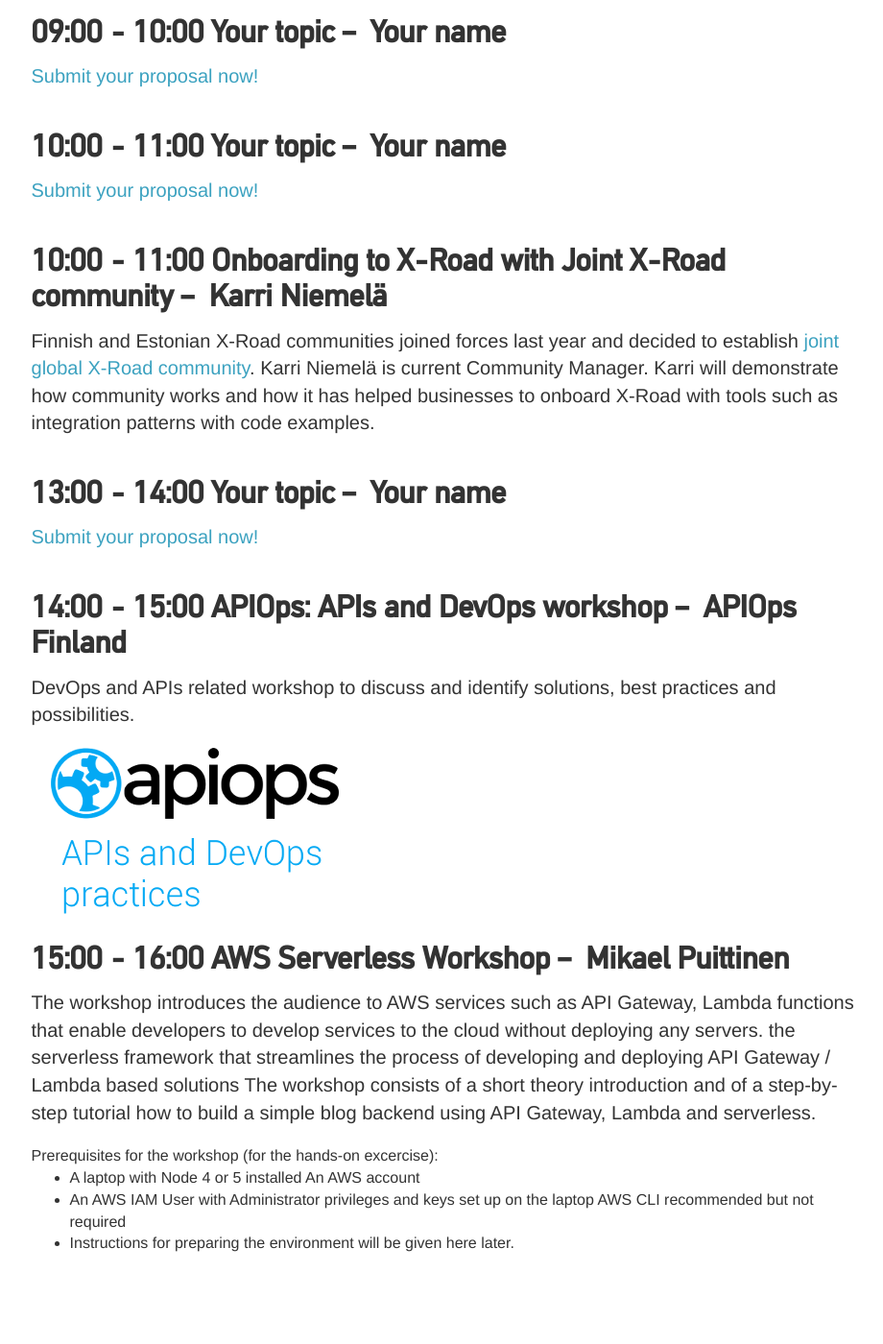
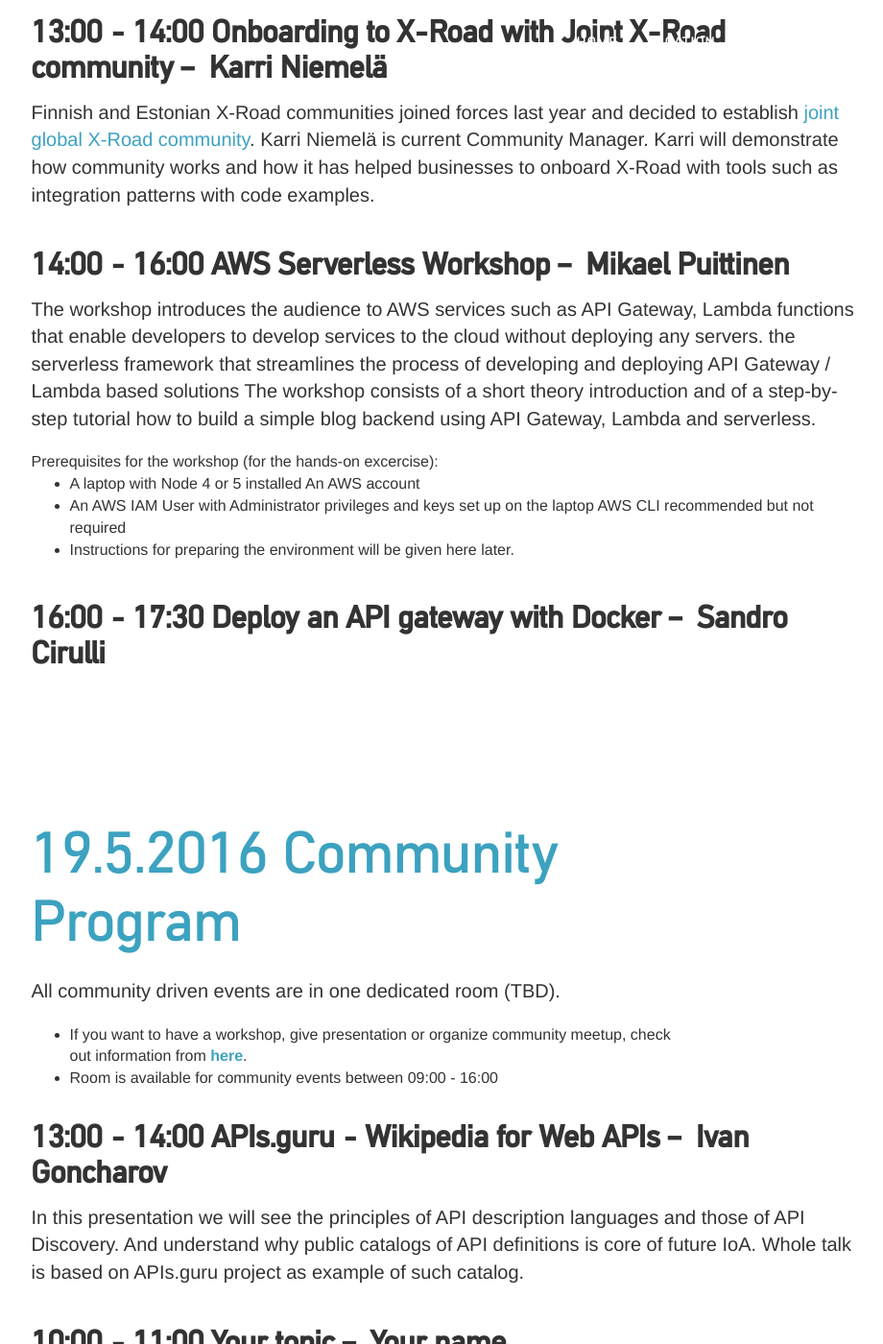
Before and after one commit to apidaysnordic/apidaysnordic.github.io, a Jekyll site: the page built from programme/index.md, in a window 1280 px wide and 1400 px high, scrolled down 5163 px. Shown: the whole window at 96% size, without its empty margins (178-1098 px from the left). Built offline with Jekyll 4.4.1, drawn with Linux system fonts in a browser that asks for light colours; some web fonts are replaced; comment, search, counter and statistics services are not loaded; some of the changed text lies outside the part shown.

Commit message:
added cm program

```diff
--- a/_layouts/programme.html
+++ b/_layouts/programme.html
@@ -580,19 +580,15 @@
             </div>
         </div>
 
-
-
          <div class="row">
             <div class="col-md-10 col-md-offset-1">
                 <div class="row">
                     <div class="col-md-10 col-md-offset-1">
-                        <h2>09:00 - 10:00 Your topic &ndash; <strong> Your name</strong></h2>
+                        <h2>13:00 - 14:00 Onboarding to X-Road with Joint X-Road community &ndash; <strong> Karri Niemelä</strong></h2>
 
-                        <p><a href="http://nordic.apidays.io/cfp/">Submit your proposal now!</a></p>
-<!--
-                        <a class="btn btn-primary btn-lg" href="https://javascript-for-apis.lilregie.com/" target="_blank">Book Now</a>
-                        <a class="btn btn-primary btn-lg" href="/2015/09/24/javascript-for-apis.html">Read More</a>
--->
+                        <p>Finnish and Estonian X-Road communities joined forces last year and decided to establish <a href="https://jointxroad.github.io/" target="top">joint global X-Road community</a>. Karri Niemelä
+			is current Community Manager. Karri will demonstrate how community works and how it has helped businesses to onboard X-Road with tools such as
+			integration patterns with code examples.</p>
                     </div>
                 </div>
             </div>
@@ -602,77 +598,7 @@
             <div class="col-md-10 col-md-offset-1">
                 <div class="row">
                     <div class="col-md-10 col-md-offset-1">
-                        <h2>10:00 - 11:00 Your topic &ndash; <strong> Your name</strong></h2>
-
-                        <p><a href="http://nordic.apidays.io/cfp/">Submit your proposal now!</a></p>
-<!--
-                        <a class="btn btn-primary btn-lg" href="https://javascript-for-apis.lilregie.com/" target="_blank">Book Now</a>
-                        <a class="btn btn-primary btn-lg" href="/2015/09/24/javascript-for-apis.html">Read More</a>
--->
-                    </div>
-                </div>
-            </div>
-        </div>
-
-         <div class="row">
-            <div class="col-md-10 col-md-offset-1">
-                <div class="row">
-                    <div class="col-md-10 col-md-offset-1">
-                        <h2>10:00 - 11:00 Onboarding to X-Road with Joint X-Road community &ndash; <strong> Karri Niemelä</strong></h2>
-
-                        <p>Finnish and Estonian X-Road communities joined forces last year and decided to establish <a href="https://jointxroad.github.io/" target="top">joint global X-Road community</a>. Karri Niemelä
-			is current Community Manager. Karri will demonstrate how community works and how it has helped businesses to onboard X-Road with tools such as
-			integration patterns with code examples.</p>
-			<!-- <img style="width:50%;" src="/images/joint-x-road.png"/> -->
-<!--                        <a class="btn btn-primary btn-lg" href="https://javascript-for-apis.lilregi" target="_blank">Book Now</a>
--->
-<!--
-			<br/>
-                        <a class="btn btn-primary btn-lg" href="https://apidaysnordic.github.io/2016/02/26/karri-niemela.html">Read More</a>
-                    --></div>
-                </div>
-            </div>
-        </div>
-
-
-         <div class="row">
-            <div class="col-md-10 col-md-offset-1">
-                <div class="row">
-                    <div class="col-md-10 col-md-offset-1">
-                        <h2>13:00 - 14:00 Your topic &ndash; <strong> Your name</strong></h2>
-                        <p><a href="http://nordic.apidays.io/cfp/">Submit your proposal now!</a></p>
-<!--
-                        <a class="btn btn-primary btn-lg" href="https://javascript-for-apis.lilregie.com/" target="_blank">Book Now</a>
-                        <a class="btn btn-primary btn-lg" href="/2015/09/24/javascript-for-apis.html">Read More</a>
--->
-                    </div>
-                </div>
-            </div>
-        </div>
-
-
-         <div class="row">
-            <div class="col-md-10 col-md-offset-1">
-                <div class="row">
-                    <div class="col-md-10 col-md-offset-1">
-                        <h2>14:00 - 15:00 APIOps: APIs and DevOps workshop &ndash; <strong> APIOps Finland</strong></h2>
-
-                        <p>DevOps and APIs related workshop to discuss and identify solutions, best practices and possibilities. </p>
-			<img src="/images/apiops.png" style="float:left; margin-left:20px;"/>
-<!--
-                        <a class="btn btn-primary btn-lg" href="https://javascript-for-apis.lilregie.com/" target="_blank">Book Now</a>
-                        <a class="btn btn-primary btn-lg" href="/2015/09/24/javascript-for-apis.html">Read More</a>
--->
-                    </div>
-                </div>
-            </div>
-        </div>
-
-         <div class="row">
-            <div class="col-md-10 col-md-offset-1">
-                <div class="row">
-                    <div class="col-md-10 col-md-offset-1">
-                        <h2>15:00 - 16:00 AWS Serverless Workshop &ndash; <strong> Mikael Puittinen</strong></h2>
+                        <h2>14:00 - 16:00 AWS Serverless Workshop &ndash; <strong> Mikael Puittinen</strong></h2>
 
                         <p>The workshop introduces the audience to
 			AWS services such as API Gateway, Lambda functions that enable developers to develop services to the cloud without deploying any servers. the serverless framework that streamlines the process of developing and deploying API Gateway / Lambda based solutions
@@ -686,14 +612,22 @@
 			<li>Instructions for preparing the environment will be given here later.</li>
 			</ul>
 			</p>
-<!--
-                        <a class="btn btn-primary btn-lg" href="https://javascript-for-apis.lilregie.com/" target="_blank">Book Now</a>
-                        <a class="btn btn-primary btn-lg" href="/2015/09/24/javascript-for-apis.html">Read More</a>
--->
                     </div>
                 </div>
             </div>
         </div>
+
+         <div class="row">
+            <div class="col-md-10 col-md-offset-1">
+                <div class="row">
+                    <div class="col-md-10 col-md-offset-1">
+                        <h2>16:00 - 17:30 Deploy an API gateway with Docker &ndash; <strong> Sandro Cirulli</strong></h2>
+                    </div>
+                </div>
+            </div>
+        </div>
+
+
 
 
     </div>
@@ -723,13 +657,9 @@
             <div class="col-md-10 col-md-offset-1">
                 <div class="row">
                     <div class="col-md-10 col-md-offset-1">
-                        <h2>09:00 - 10:00 Your topic &ndash; <strong> Your name</strong></h2>
+                        <h2>13:00 - 14:00 APIs.guru - Wikipedia for Web APIs &ndash; <strong> Ivan Goncharov</strong></h2>
 
-                        <p><a href="http://nordic.apidays.io/cfp/">Submit your proposal now!</a></p>
-<!--
-                        <a class="btn btn-primary btn-lg" href="https://javascript-for-apis.lilregie.com/" target="_blank">Book Now</a>
-                        <a class="btn btn-primary btn-lg" href="/2015/09/24/javascript-for-apis.html">Read More</a>
--->
+                        <p>In this presentation we will see the principles of API description languages and those of API Discovery. And understand why public catalogs of API definitions is core of future IoA. Whole talk is based on APIs.guru project as example of such catalog.</p>
                     </div>
                 </div>
             </div>
@@ -742,10 +672,6 @@
                         <h2>10:00 - 11:00 Your topic &ndash; <strong> Your name</strong></h2>
 
                         <p><a href="http://nordic.apidays.io/cfp/">Submit your proposal now!</a></p>
-<!--
-                        <a class="btn btn-primary btn-lg" href="https://javascript-for-apis.lilregie.com/" target="_blank">Book Now</a>
-                        <a class="btn btn-primary btn-lg" href="/2015/09/24/javascript-for-apis.html">Read More</a>
--->
                     </div>
                 </div>
             </div>
@@ -758,10 +684,6 @@
                         <h2>10:00 - 11:00 Your topic &ndash; <strong> Your name</strong></h2>
 
                         <p><a href="http://nordic.apidays.io/cfp/">Submit your proposal now!</a></p>
-<!--
-                        <a class="btn btn-primary btn-lg" href="https://javascript-for-apis.lilregie.com/" target="_blank">Book Now</a>
-                        <a class="btn btn-primary btn-lg" href="/2015/09/24/javascript-for-apis.html">Read More</a>
--->
                     </div>
                 </div>
             </div>
@@ -775,33 +697,10 @@
                         <h2>13:00 - 14:00 Your topic &ndash; <strong> Your name</strong></h2>
 
                         <p><a href="http://nordic.apidays.io/cfp/">Submit your proposal now!</a></p>
-<!--
-                        <a class="btn btn-primary btn-lg" href="https://javascript-for-apis.lilregie.com/" target="_blank">Book Now</a>
-                        <a class="btn btn-primary btn-lg" href="/2015/09/24/javascript-for-apis.html">Read More</a>
--->
                     </div>
                 </div>
             </div>
         </div>
-
-
-         <div class="row">
-            <div class="col-md-10 col-md-offset-1">
-                <div class="row">
-                    <div class="col-md-10 col-md-offset-1">
-                        <h2>14:00 - 15:00 Your topic &ndash; <strong> Your name</strong></h2>
-
-                        <p><a href="http://nordic.apidays.io/cfp/">Submit your proposal now!</a></p>
-<!--
-                        <a class="btn btn-primary btn-lg" href="https://javascript-for-apis.lilregie.com/" target="_blank">Book Now</a>
-                        <a class="btn btn-primary btn-lg" href="/2015/09/24/javascript-for-apis.html">Read More</a>
--->
-                    </div>
-                </div>
-            </div>
-        </div>
-
-
 
     </div>
 
```
